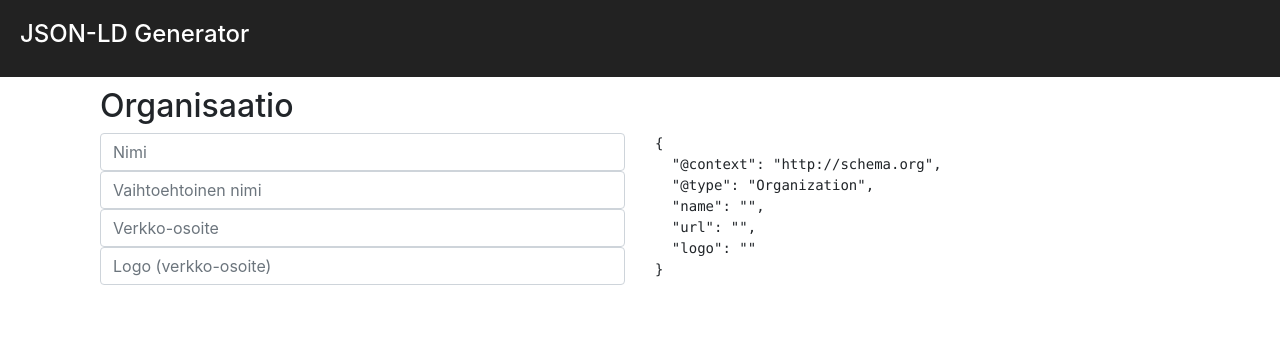
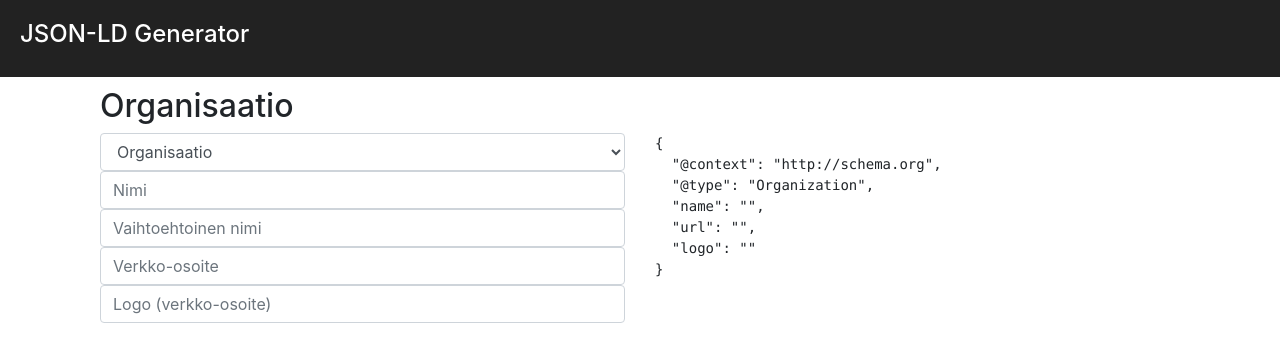
Before and after one commit to SemanticComputing/json-ld-generator, a React (Create React App) app: page / in a window 1280 px wide. Shown: the top 362 px of the page. Built offline with nearby package versions, Linux system fonts and the light colour scheme.

Commit message:
Select component, and organization types

```diff
--- /dev/null
+++ b/src/components/Select.js
@@ -0,0 +1,22 @@
+import React from 'react';
+import { func, string, array } from 'prop-types';
+import { map } from 'lodash';
+import { Input } from 'reactstrap';
+
+const TextInput = ({ onChange, options }) => {
+  return (
+    <div>
+      <Input type="select" onChange={(e) => onChange(e.target.value)}>
+        {map(options, (option) => <option value={option.id}>{option.name}</option>)}
+      </Input>
+    </div>
+  );
+};
+
+TextInput.propTypes = {
+  onChange: func,
+  placeholder: string,
+  options: array
+};
+
+export default TextInput;
--- a/src/containers/Organization.js
+++ b/src/containers/Organization.js
@@ -1,13 +1,24 @@
 import React from 'react';
 import { connect } from 'react-redux';
 import TextInput from '../components/TextInput';
+import Select from '../components/Select';
 import JsonLdDisplay from '../components/JsonLdDisplay';
 import { updateOrganization } from '../actions';
 import { object, func } from 'prop-types';
 import { Container, Row, Col } from 'reactstrap';
 
+const ORG_TYPES = [
+  {
+    id: 'Organization',
+    name: 'Organisaatio'
+  },
+  {
+    id: 'EducationalOrganization',
+    name: 'Opetusorganisaatio'
+  }
+];
+
 let Organization = ({ updateOrganization, jsonld }) => {
-
   return (
     <Container>
       <Row>
@@ -17,6 +28,7 @@ let Organization = ({ updateOrganization, jsonld }) => {
       </Row>
       <Row>
         <Col>
+          <Select options={ORG_TYPES} onChange={(type) => updateOrganization({ '@type': type })} />
           <TextInput placeholder={'Nimi'} onChange={(name) => updateOrganization({ name })} />
           <TextInput placeholder={'Vaihtoehtoinen nimi'} onChange={(alternateName) => updateOrganization({ alternateName })} />
           <TextInput placeholder={'Verkko-osoite'} onChange={(url) => updateOrganization({ url })} />
```
